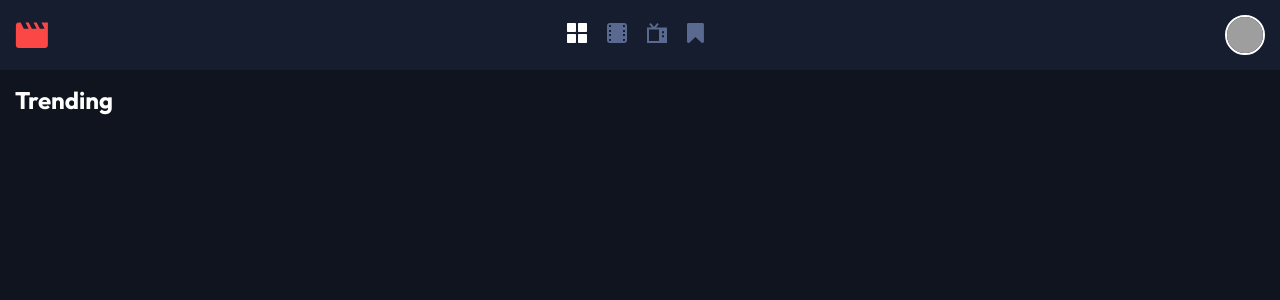
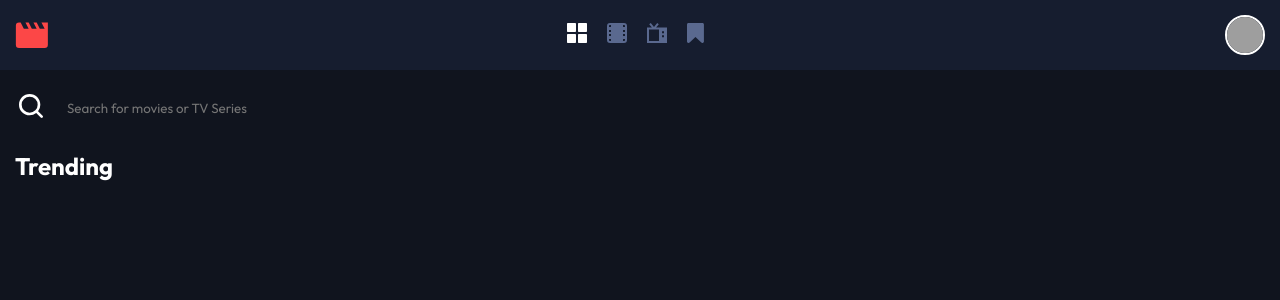
Before and after one commit to nkululek0/entertainment-web-app, a React (Vite) app: page / in a window 1280 px wide. Shown: the top 300 px of the page. Built offline with nearby package versions, Linux system fonts and the light colour scheme; grey boxes are pictures that could not be loaded.

Commit message:
(Update): navigation -> registers search components onto all the route components

```diff
--- a/src/index.css
+++ b/src/index.css
@@ -46,7 +46,7 @@
 }
 
 .page-wrapper {
-  padding: 15px;
+  padding: 20px 15px;
   background-color: var(--blue-950);
   height: 100vh;
 }
--- a/src/routes/bookmark.tsx
+++ b/src/routes/bookmark.tsx
@@ -1,3 +1,5 @@
+import { Search } from '@/components/search';
+
 import { createFileRoute } from '@tanstack/react-router';
 
 export const Route = createFileRoute('/bookmark')({
@@ -7,6 +9,7 @@ export const Route = createFileRoute('/bookmark')({
 function RouteComponent() {
 return (
     <section className='page-wrapper'>
+      <Search placeHolderText='Search for bookmarked shows' />
       <h2>Bookmarks</h2>
     </section>
   );
--- a/src/routes/index.tsx
+++ b/src/routes/index.tsx
@@ -1,3 +1,5 @@
+import { Search } from '@/components/search';
+
 import { createFileRoute } from '@tanstack/react-router';
 
 export const Route = createFileRoute('/')({
@@ -8,6 +10,7 @@ function RouteComponent() {
 
   return (
     <section className='page-wrapper'>
+      <Search placeHolderText='Search for movies or TV Series' />
       <h2>Trending</h2>
     </section>
   );
--- a/src/routes/movies.tsx
+++ b/src/routes/movies.tsx
@@ -1,3 +1,5 @@
+import { Search } from '@/components/search';
+
 import { createFileRoute } from '@tanstack/react-router'
 
 export const Route = createFileRoute('/movies')({
@@ -8,6 +10,7 @@ function RouteComponent() {
 
   return (
     <section className='page-wrapper'>
+      <Search placeHolderText='Search for movies' />
       <h2>Movies</h2>
     </section>
   );
--- a/src/routes/tv-series.tsx
+++ b/src/routes/tv-series.tsx
@@ -1,3 +1,5 @@
+import { Search } from '@/components/search';
+
 import { createFileRoute } from '@tanstack/react-router'
 
 export const Route = createFileRoute('/tv-series')({
@@ -7,6 +9,7 @@ export const Route = createFileRoute('/tv-series')({
 function RouteComponent() {
   return (
     <section className='page-wrapper'>
+      <Search placeHolderText='Search for TV series' />
       <h2>TV Series</h2>
     </section>
   );
```
